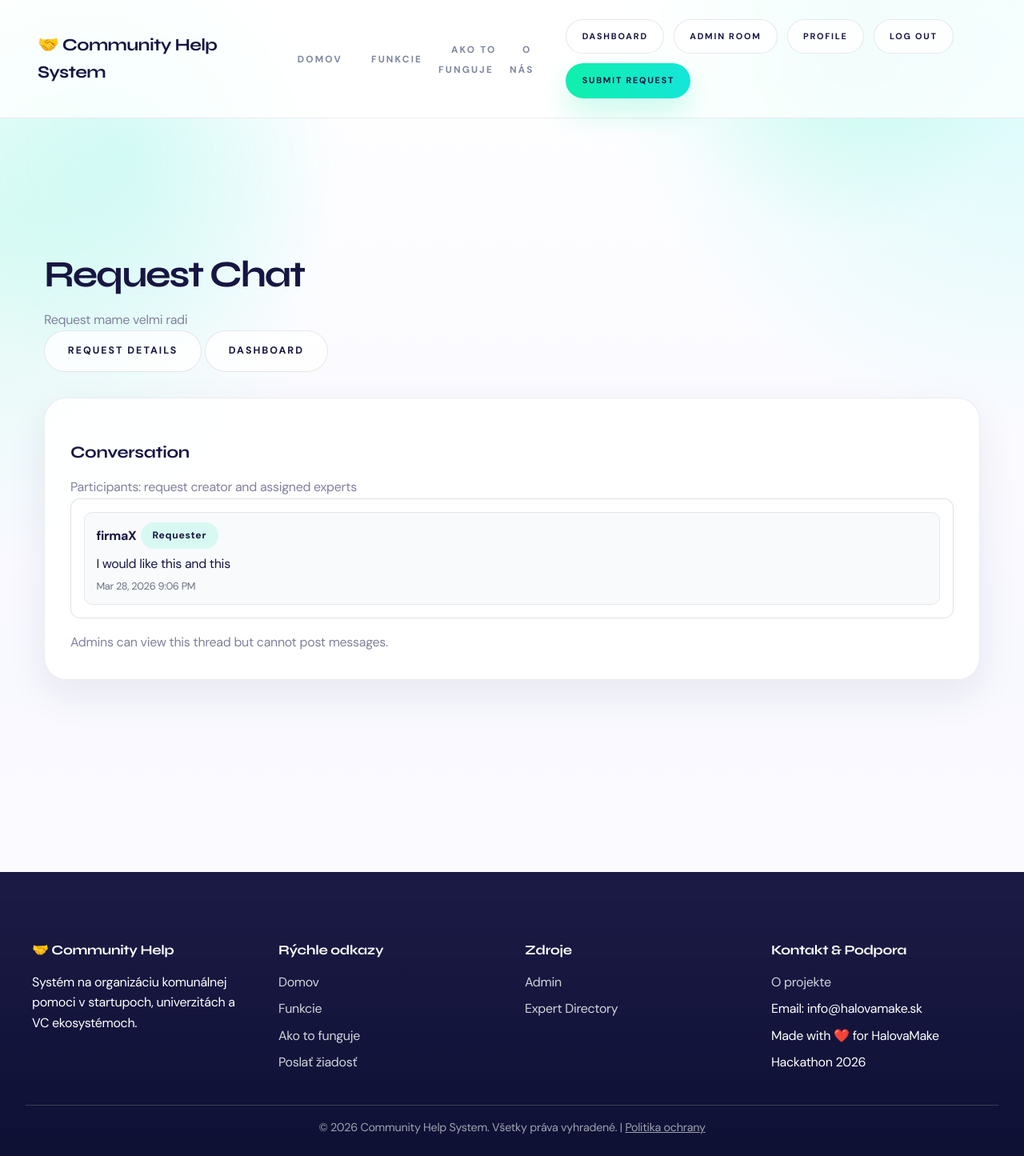
After one commit to Lukrex/hackathon2026, a Django app: page /request/30/chat/ in a window 1280 px wide. The commit adds this page. Shown: the whole page at 80% size. Run offline with Django 4.2, Linux system fonts and the light colour scheme; a user stored in the database is signed in; data comes from the database, SQL or seed files in the repository; both versions use the stored data as it was after the commit.

Commit message:
dva typy chatu, medzi adminmi a medzi requesterom-a-expertom

```diff
--- a/server/forms.py
+++ b/server/forms.py
@@ -1,7 +1,7 @@
 from django import forms
 from django.contrib.auth import authenticate, get_user_model
 from django.contrib.auth.forms import AuthenticationForm, UserCreationForm
-from .models import Request, Category, Expert
+from .models import Request, Category, Expert, RequestChatMessage, AdminChatMessage
 
 
 class RequestSubmissionForm(forms.ModelForm):
@@ -282,3 +282,41 @@ class UsernameEmailAuthenticationForm(AuthenticationForm):
             self.confirm_login_allowed(self.user_cache)
 
         return self.cleaned_data
+
+
+class RequestChatMessageForm(forms.ModelForm):
+    class Meta:
+        model = RequestChatMessage
+        fields = ['message']
+        widgets = {
+            'message': forms.Textarea(attrs={
+                'class': 'form-control',
+                'rows': 3,
+                'placeholder': 'Write a message to coordinate this request...'
+            }),
+        }
+
+    def clean_message(self):
+        message = (self.cleaned_data.get('message') or '').strip()
+        if not message:
+            raise forms.ValidationError('Message cannot be empty.')
+        return message
+
+
+class AdminChatMessageForm(forms.ModelForm):
+    class Meta:
+        model = AdminChatMessage
+        fields = ['message']
+        widgets = {
+            'message': forms.Textarea(attrs={
+                'class': 'form-control',
+                'rows': 3,
+                'placeholder': 'Write an internal message for admins...'
+            }),
+        }
+
+    def clean_message(self):
+        message = (self.cleaned_data.get('message') or '').strip()
+        if not message:
+            raise forms.ValidationError('Message cannot be empty.')
+        return message
--- a/server/templates/admin_dashboard.html
+++ b/server/templates/admin_dashboard.html
@@ -7,7 +7,8 @@
     <section class="section">
         <div class="d-flex justify-between align-center mb-4">
             <h1>🛠️ Admin Assignment Dashboard</h1>
-            <div>
+            <div class="d-flex align-center" style="gap: 0.5rem;">
+                <a href="{% url 'admin_chat' %}" class="btn btn-sm btn-outline">Admin room</a>
                 <span class="badge badge-primary">{{ user.get_full_name|default:user.username }}</span>
                 <a href="{% url 'logout' %}" class="btn btn-sm btn-outline">Log out</a>
             </div>
--- a/server/templates/base.html
+++ b/server/templates/base.html
@@ -759,6 +759,10 @@
             </ul>
             <div class="nav-buttons">
                 {% if user.is_authenticated %}
+                    <a href="{% url 'dashboard' %}" class="btn btn-sm btn-outline">Dashboard</a>
+                    {% if user.is_staff or user.is_superuser %}
+                    <a href="{% url 'admin_chat' %}" class="btn btn-sm btn-outline">Admin room</a>
+                    {% endif %}
                     <a href="{% url 'edit_profile' %}" class="btn btn-sm btn-outline">Profile</a>
                     <a href="{% url 'logout' %}" class="btn btn-sm btn-outline">Log out</a>
                     <a href="{% url 'submit_request' %}" class="btn btn-sm">Submit Request</a>
--- a/server/templates/dashboard.html
+++ b/server/templates/dashboard.html
@@ -78,6 +78,7 @@
                         </div>
                         <div class="request-actions">
                             <a href="{% url 'request_detail' req.id %}" class="btn btn-sm btn-primary">Open task</a>
+                            <a href="{% url 'request_chat' req.id %}" class="btn btn-sm btn-outline">Open chat</a>
                             <form method="post" action="{% url 'leave_assigned_request' req.id %}" class="inline">
                                 {% csrf_token %}
                                 <button type="submit" class="btn btn-sm btn-outline">Leave task</button>
@@ -142,6 +143,9 @@
                         </div>
                         <div class="request-actions">
                             <a href="{% url 'request_detail' req.id %}" class="btn btn-sm btn-primary">View details</a>
+                            {% if req.assigned_experts.count > 0 %}
+                            <a href="{% url 'request_chat' req.id %}" class="btn btn-sm btn-outline">Open chat</a>
+                            {% endif %}
                             {% if not req.is_resolved_by_creator %}
                             <form method="post" action="{% url 'mark_request_done' req.id %}" class="inline">
                                 {% csrf_token %}
--- /dev/null
+++ b/server/templates/request_chat.html
@@ -0,0 +1,133 @@
+{% extends "base.html" %}
+
+{% block title %}Request Chat - Community Help System{% endblock %}
+
+{% block content %}
+<div class="container">
+    <section class="section">
+        <div class="d-flex justify-between align-center mb-4">
+            <div>
+                <h1>Request Chat</h1>
+                <p class="text-muted">{{ request_obj.title }}</p>
+            </div>
+            <div class="d-flex align-center" style="gap:0.5rem;">
+                <a href="{% url 'request_detail' request_obj.id %}" class="btn btn-outline">Request details</a>
+                <a href="{% url 'dashboard' %}" class="btn btn-outline">Dashboard</a>
+            </div>
+        </div>
+
+        <div class="card">
+            <div class="card-header">
+                <h3>Conversation</h3>
+                <p class="text-muted" style="margin-top:0.25rem;">
+                    Participants: request creator and assigned experts
+                </p>
+            </div>
+            <div class="card-body">
+                <div class="chat-box" id="chat-box">
+                    {% for msg in chat_messages %}
+                    <div class="chat-message {% if msg.sender_id == user.id %}mine{% endif %}">
+                        <div class="chat-author">
+                            {{ msg.sender.get_full_name|default:msg.sender.username }}
+                            {% if msg.sender_id == request_obj.submitted_by_id %}
+                            <span class="badge badge-primary">Requester</span>
+                            {% endif %}
+                            {% if msg.sender.is_staff or msg.sender.is_superuser %}
+                            <span class="badge badge-warning">Admin</span>
+                            {% endif %}
+                        </div>
+                        <div class="chat-text">{{ msg.message|linebreaksbr }}</div>
+                        <div class="chat-time">{{ msg.created_at|date:"M j, Y g:i A" }}</div>
+                    </div>
+                    {% empty %}
+                    <p class="text-muted">No messages yet. Start the conversation.</p>
+                    {% endfor %}
+                </div>
+
+                {% if can_send %}
+                <form method="post" class="chat-form">
+                    {% csrf_token %}
+                    {{ form.message }}
+                    {% if form.message.errors %}
+                    <div class="form-errors">{{ form.message.errors }}</div>
+                    {% endif %}
+                    <button type="submit" class="btn btn-primary">Send message</button>
+                </form>
+                {% else %}
+                <p class="text-muted" style="margin-top:1rem;">Admins can view this thread but cannot post messages.</p>
+                {% endif %}
+            </div>
+        </div>
+    </section>
+</div>
+
+<style>
+.chat-box {
+    border: 1px solid var(--gray);
+    border-radius: 12px;
+    background: #ffffff;
+    padding: 1rem;
+    max-height: 500px;
+    overflow-y: auto;
+    display: flex;
+    flex-direction: column;
+    gap: 0.75rem;
+}
+
+.chat-message {
+    background: #f8fafc;
+    border: 1px solid #e5e7eb;
+    border-radius: 10px;
+    padding: 0.75rem 0.9rem;
+}
+
+.chat-message.mine {
+    background: #ecfeff;
+    border-color: #99f6e4;
+}
+
+.chat-author {
+    font-weight: 700;
+    margin-bottom: 0.35rem;
+    display: flex;
+    align-items: center;
+    gap: 0.35rem;
+    flex-wrap: wrap;
+}
+
+.chat-text {
+    color: var(--text);
+}
+
+.chat-time {
+    margin-top: 0.35rem;
+    font-size: 0.8rem;
+    color: #6b7280;
+}
+
+.chat-form {
+    margin-top: 1rem;
+    display: flex;
+    flex-direction: column;
+    gap: 0.6rem;
+}
+
+.chat-form textarea {
+    width: 100%;
+}
+
+.form-errors {
+    color: #dc2626;
+    font-size: 0.86rem;
+}
+</style>
+
+<script>
+(function () {
+    const chatBox = document.getElementById('chat-box');
+    if (chatBox) {
+        chatBox.scrollTop = chatBox.scrollHeight;
+    }
+})();
+</script>
+{% endblock %}
--- a/server/urls.py
+++ b/server/urls.py
@@ -29,6 +29,7 @@ urlpatterns = [
     path('request/<int:request_id>/unassign-expert/', views.admin_unassign_expert, name='admin_unassign_expert'),
     path('request/<int:request_id>/leave/', views.leave_assigned_request, name='leave_assigned_request'),
     path('request/<int:request_id>/review/', views.review_request, name='review_request'),
+    path('request/<int:request_id>/chat/', views.request_chat, name='request_chat'),
 
     # Expert directory
     path('experts/', views.expert_directory, name='expert_directory'),
@@ -38,6 +39,7 @@ urlpatterns = [
     # Admin
     path('admin/', admin.site.urls),
     path('dashboard/', views.dashboard, name='dashboard'),
+    path('admin-chat/', views.admin_chat, name='admin_chat'),
 
     # Health check
     path('health/', lambda request: {'status': 'ok'}, name='health'),
--- a/server/views.py
+++ b/server/views.py
@@ -8,7 +8,7 @@ from django.db.models import Q, Count
 from django.db import transaction
 from django.utils import timezone
 from django.http import HttpResponseRedirect
-from .models import Request, Expert, Category
+from .models import Request, Expert, Category, RequestChatMessage, AdminChatMessage
 from .forms import (
     RequestSubmissionForm,
     RequestFilterForm,
@@ -16,6 +16,8 @@ from .forms import (
     ExpertProfileForm,
     RegisterForm,
     UsernameEmailAuthenticationForm,
+    RequestChatMessageForm,
+    AdminChatMessageForm,
 )
 from .tasks import calculate_expert_matches
 
@@ -38,6 +40,19 @@ class RememberMeLoginView(LoginView):
 
 def is_admin_user(user):
     return user.is_staff or user.is_superuser
+
+
+def is_request_chat_participant(user, req):
+    """Requester and currently assigned experts can send request chat messages."""
+    if req.submitted_by_id == user.id:
+        return True
+
+    try:
+        expert = user.expert
+    except Expert.DoesNotExist:
+        return False
+
+    return req.assigned_experts.filter(id=expert.id).exists()
 
 
 def update_expert_busy_status(expert):
@@ -756,6 +771,71 @@ def request_detail(request, request_id):
         'has_offered_help': has_offered_help,
         'is_assigned_here': is_assigned_here,
         'is_admin': admin_view,
+        'can_access_request_chat': admin_view or is_request_chat_participant(request.user, req),
+    })
+
+
+@login_required
+@require_http_methods(["GET", "POST"])
+def request_chat(request, request_id):
+    """Conversation for one request between requester and assigned experts."""
+    req = get_object_or_404(
+        Request.objects.select_related('submitted_by').prefetch_related('assigned_experts__user'),
+        id=request_id
+    )
+
+    is_admin = is_admin_user(request.user)
+    can_send = is_request_chat_participant(request.user, req)
+    if not (is_admin or can_send):
+        messages.error(request, 'You do not have access to this request chat.')
+        return redirect('dashboard')
+
+    if request.method == 'POST':
+        if not can_send:
+            messages.error(request, 'Only requester and assigned experts can send messages in this chat.')
+            return redirect('request_chat', request_id=req.id)
+
+        form = RequestChatMessageForm(request.POST)
+        if form.is_valid():
+            chat_message = form.save(commit=False)
+            chat_message.request = req
+            chat_message.sender = request.user
+            chat_message.save()
+            return redirect('request_chat', request_id=req.id)
+    else:
+        form = RequestChatMessageForm()
+
+    chat_messages = req.chat_messages.select_related('sender').all()
+
+    return render(request, 'request_chat.html', {
+        'request_obj': req,
+        'chat_messages': chat_messages,
+        'form': form,
+        'can_send': can_send,
+        'is_admin': is_admin,
+    })
+
+
+@login_required
+@user_passes_test(is_admin_user)
+@require_http_methods(["GET", "POST"])
+def admin_chat(request):
+    """Shared chat room for admins."""
+    if request.method == 'POST':
+        form = AdminChatMessageForm(request.POST)
+        if form.is_valid():
+            chat_message = form.save(commit=False)
+            chat_message.sender = request.user
+            chat_message.save()
+            return redirect('admin_chat')
+    else:
+        form = AdminChatMessageForm()
+
+    chat_messages = AdminChatMessage.objects.select_related('sender').all()
+
+    return render(request, 'admin_chat.html', {
+        'chat_messages': chat_messages,
+        'form': form,
     })
 
 
```
Also changed, not shown: server/admin.py (+33 -1 lines), server/models.py (+27 -0 lines), server/templates/admin_chat.html (added, +103 -0 lines), server/templates/request_detail.html (+6 -1 lines), db.sqlite3, server/migrations/0010_requestchatmessage_adminchatmessage.py (added).
